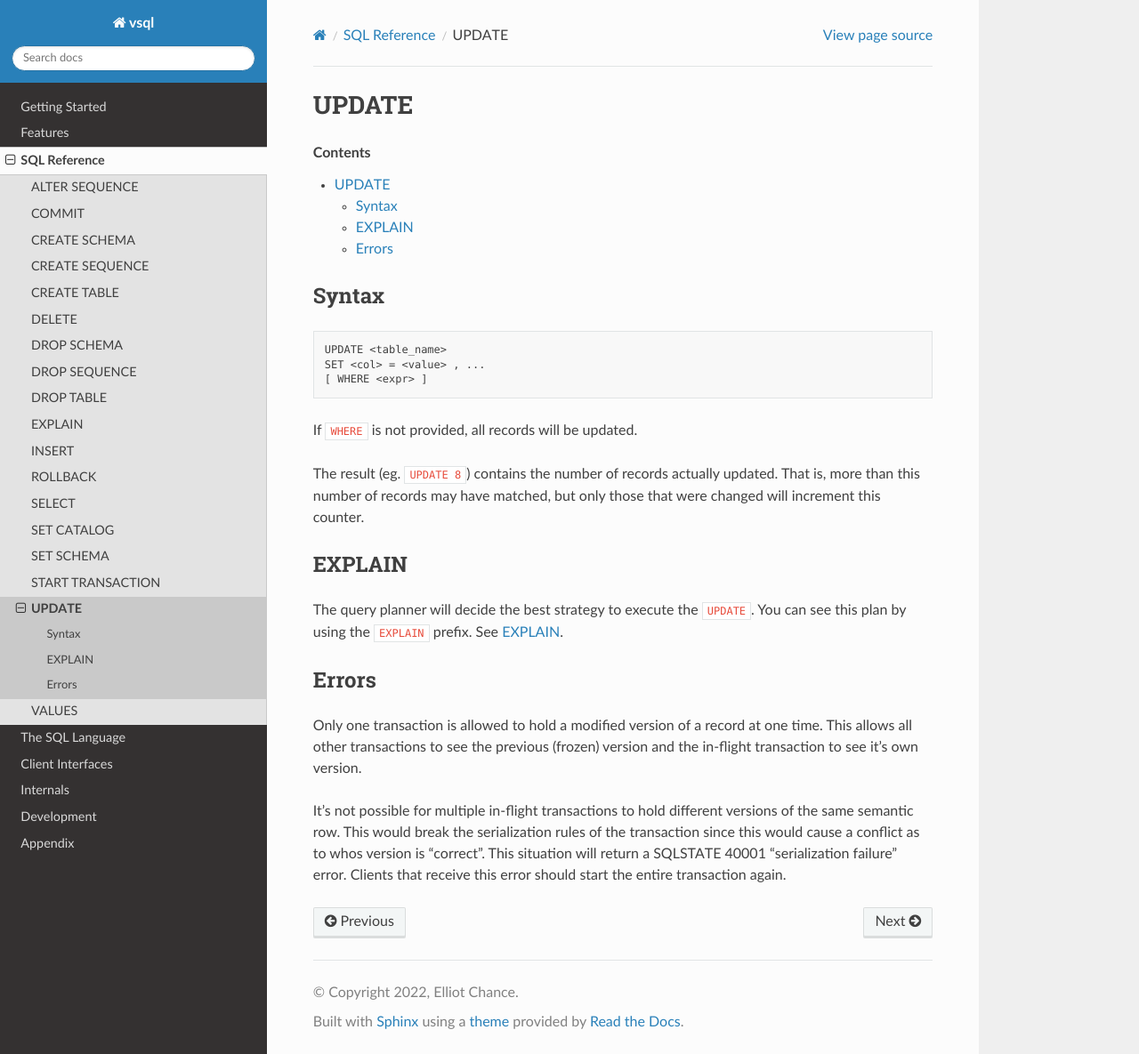
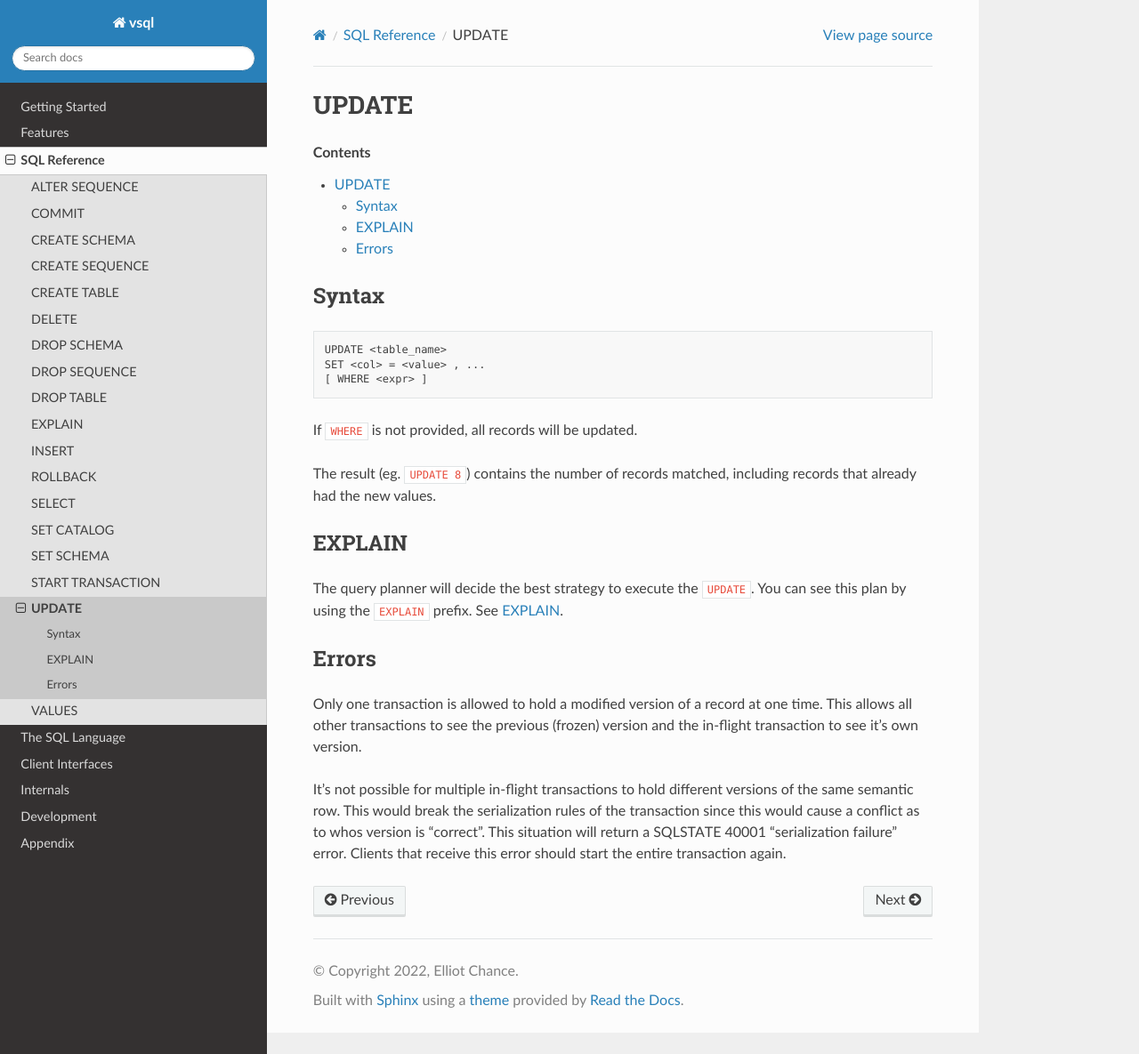
Before and after one commit to elliotchance/vsql, a Sphinx documentation site: the page built from docs/update.rst, in a window 1280 px wide and 1185 px high. Shown: the whole window at 89% size. Built offline with Sphinx 7.4.7 and the Read the Docs theme 3.1.0, drawn with Linux system fonts in a browser that asks for light colours.

Commit message:
UPDATE: Count every row that matches
The row count of an UPDATE only included rows whose values changed, but it's
the number of rows identified by the statement. Rows that don't change still
aren't written.

SQL E101-03

Fixes #226

Co-Authored-By: Claude Opus 5.5 <noreply@anthropic.com>

```diff
--- a/docs/update.rst
+++ b/docs/update.rst
@@ -14,9 +14,8 @@ Syntax
 
 If ``WHERE`` is not provided, all records will be updated.
 
-The result (eg. ``UPDATE 8``) contains the number of records actually updated.
-That is, more than this number of records may have matched, but only those that
-were changed will increment this counter.
+The result (eg. ``UPDATE 8``) contains the number of records matched, including
+records that already had the new values.
 
 EXPLAIN
 -------
```
Also changed, not shown: 2 other files.
